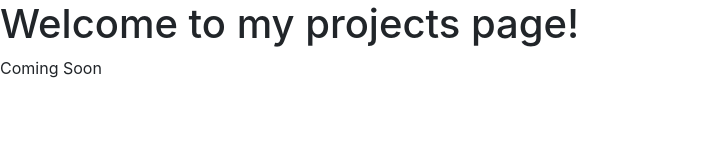
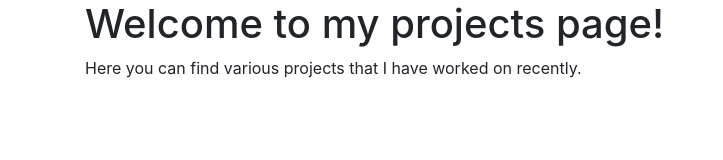
Before and after one commit to Rkuro/projects, a plain HTML site: page index.html in a window 1280 px wide. Shown: the whole page, without its empty margins (0-723 px from the left). Drawn offline with nearby package versions, Linux system fonts and the light colour scheme.

Commit message:
stuff that needs pull request

```diff
--- /dev/null
+++ b/css/style.css
@@ -0,0 +1,6 @@
+body,html {
+    height:100%;width:100%
+  }
+.intro,body,html {
+    width:100%
+  }
--- a/index.html
+++ b/index.html
@@ -10,6 +10,11 @@
     <!-- Bootstrap -->
     <link href="css/bootstrap.min.css" rel="stylesheet">
 
+    <!-- Custom Fonts -->
+    <link href="vendor/font-awesome/css/font-awesome.min.css" rel="stylesheet" type="text/css">
+    <link href="https://fonts.googleapis.com/css?family=Lora:400,700,400italic,700italic" rel="stylesheet" type="text/css">
+    <link href="https://fonts.googleapis.com/css?family=Montserrat:400,700" rel="stylesheet" type="text/css">
+
     <!-- HTML5 shim and Respond.js for IE8 support of HTML5 elements and media queries -->
     <!-- WARNING: Respond.js doesn't work if you view the page via file:// -->
     <!--[if lt IE 9]>
@@ -18,9 +23,25 @@
     <![endif]-->
   </head>
   <body>
-    <h1>Welcome to my projects page!</h1>
+    <div class="intro">
+      <div class="intro-body">
+        <div class="container">
+          <div class="row">
+            <div class="col-md-8 col-md-offset-2">
+              <h1>Welcome to my projects page!</h1>
+              <p>
+                Here you can find various projects that I have worked on recently.
+              </p>
+            </div>
+          </div>
+        </div>
+      </div>
+    </div>
 
-    <p>Coming Soon</p>
+
+
+
+
 
     <!-- jQuery (necessary for Bootstrap's JavaScript plugins) -->
     <script src="https://ajax.googleapis.com/ajax/libs/jquery/1.12.4/jquery.min.js"></script>
```
